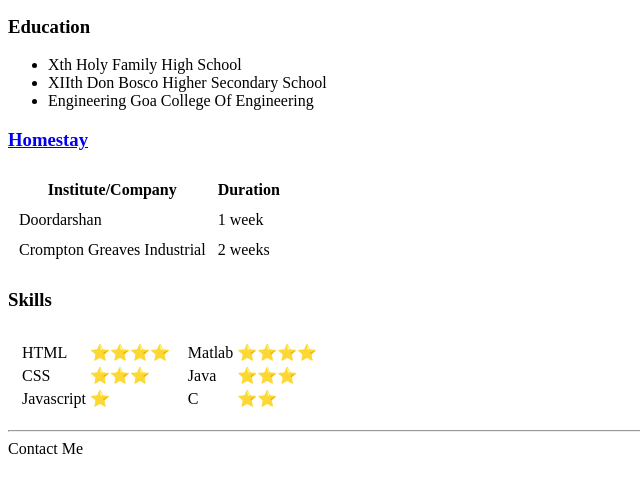
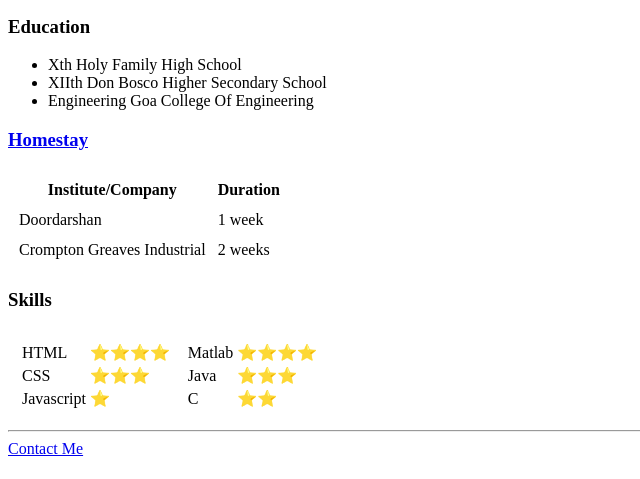
Before and after one commit to kneir/kneir, a plain HTML site: page index.html in a window 1280 px wide. Shown: the part 321-800 px from the top of the page, without its empty margins (0-640 px from the left). Drawn offline with Linux system fonts and the light colour scheme.

Commit message:
Update index.html

```diff
--- a/index.html
+++ b/index.html
@@ -87,7 +87,7 @@
   </tr>
   </table>
   <hr>
-  <link href="Form.html">Contact Me</link>
+  <a href="Form.html">Contact Me</a>
 </body>
 
 </html>
```
